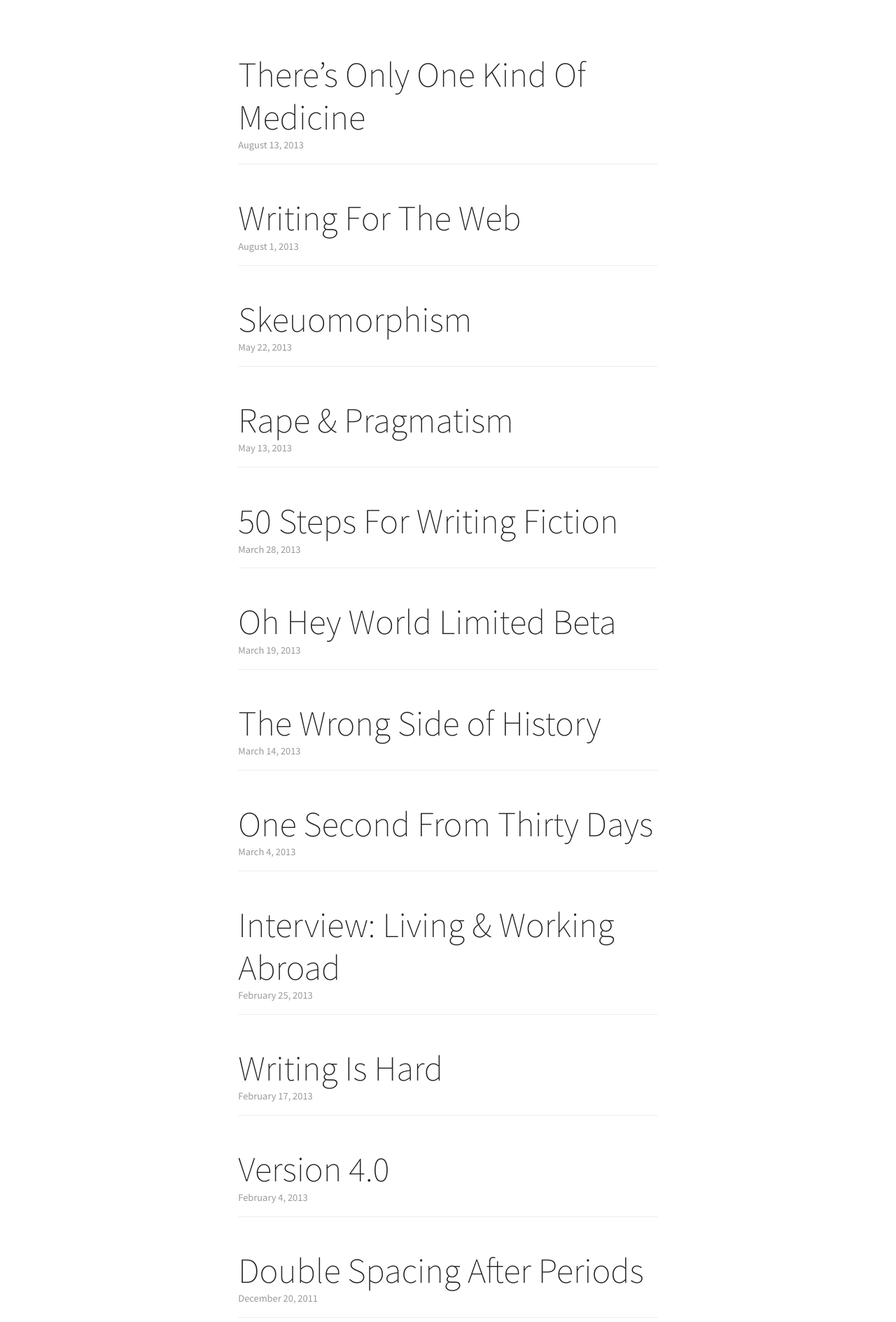
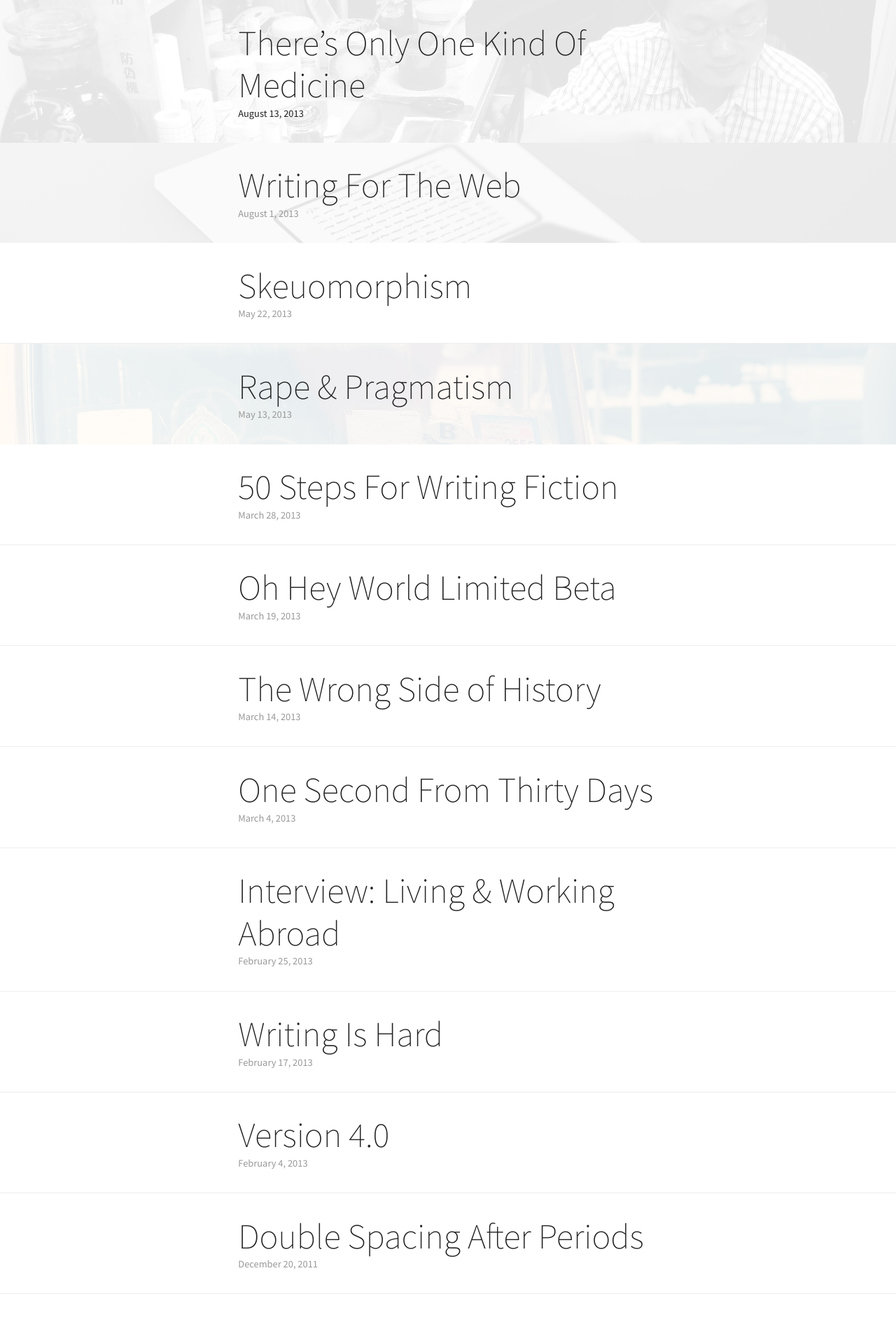
Before and after one commit to moyer/moyer.github.com, a Jekyll site: the page built from articles/index.html, in a window 1280 px wide. Shown: the top 1889 px of the page at 70% size. Built offline with Jekyll 4.4.1, drawn with Linux system fonts in a browser that asks for light colours; Markdown is read by kramdown in place of the engine named in the settings.

Commit message:
adds cover display to article listing

```diff
--- a/articles/index.html
+++ b/articles/index.html
@@ -3,16 +3,32 @@ layout: default
 title: Articles
 ---
 
-<div class="container">
+<div>
 	<ul class="article-list">
 		{% for post in site.posts %}
-		<li>
+			{% if post.image != null %}
+			<li class="article-list__cover">
 				<a href="{{ post.url }}">
+					<img class="article-list__img" src="/assets/{{ post.image }}" alt="{{ post.title }}">
+					<div class="article-list__overlay container container--tight">
 						<div class="article-list__title">
 							{{ post.title }}
 						</div>
 						<div class="zeta">{{ post.date | date: "%B %e, %Y" }}</div>
+					</div><!-- end container -->
+
 				</a>
+			{% else %}
+			<li class="article-list__text">
+				<a href="{{ post.url }}">
+					<div class="container container--tight">
+						<div class="article-list__title">
+							{{ post.title }}
+						</div>
+						<div class="zeta">{{ post.date | date: "%B %e, %Y" }}</div>
+					</div><!-- end container -->
+				</a>
+			{% endif %}
 		</li>
 		{% endfor %}
 	</ul>
--- a/css/style.css
+++ b/css/style.css
@@ -70,6 +70,7 @@ ul,ol{padding-left:1rem}
 @media only screen and (min-width:630px){ol,ul{padding-left:0}}.gray{color:#999}
 .container{margin:0 auto;width:35rem;max-width:100%;padding:3.4rem .85rem;*zoom:1;}.container:before,.container:after{content:" ";display:table;}
 .container:after{clear:both}
+.container--tight{padding:0 .85rem}
 .container-center{display:table;width:100%;height:100%}
 .container-center__content{display:table-cell;text-align:center;vertical-align:middle;position:relative}
 .title{color:#fff;background-color:#111}
@@ -86,9 +87,11 @@ ul,ol{padding-left:1rem}
 @media only screen and (min-width:630px){.portfolio__img{width:33.33333%;border:.425rem solid #111}}.about{position:relative}
 .about__img{width:100%;max-width:100%}
 .about__body{margin:0 auto;width:35rem;max-width:100%;padding:3.4rem .85rem}
-@media only screen and (min-width:1000px){.about__body{position:absolute;top:0;left:50%;right:0;bottom:0;margin:0;width:auto;padding:3.4rem;background-color:rgba(255,255,255,0.9)}}.article-list{list-style:none}
-.article-list li{padding:.85rem 0;border-bottom:1px solid #eee;margin-bottom:1.7rem;*zoom:1;}.article-list li:before,.article-list li:after{content:" ";display:table;}
-.article-list li:after{clear:both}
+@media only screen and (min-width:1000px){.about__body{position:absolute;top:0;left:50%;right:0;bottom:0;margin:0;width:auto;padding:3.4rem;background-color:rgba(255,255,255,0.9)}}.article-list{list-style:none;margin:0;padding:0}
+.article-list__text{padding:1.7rem 0;border-bottom:1px solid #eee}
+.article-list__cover{padding:1.7rem 0;position:relative;overflow:hidden}
+.article-list__img{top:0;right:0;left:0;min-height:100%;position:absolute;opacity:.1}
+@media only screen and (min-width:630px){.article-list__img{top:-30%}}@media only screen and (min-width:1100px){.article-list__img{top:-70%}}.article-list__overlay{position:relative}
 .article-list__title{color:#222;font-weight:200;font-size:2.8rem;line-height:1.2}
 .home{margin-bottom:-1rem;}
 .hero{font-size:.5rem;position:relative;width:35em;min-height:18em;margin:0 auto;top:-1.7em}
@@ -104,8 +107,8 @@ ul,ol{padding-left:1rem}
 .four-oh-four__oh{color:#fff;position:relative;z-index:10}
 .four-oh-four__oh:before{content:'';position:absolute;background-color:#222;height:6.722222222rem;width:2rem;top:3.69rem;left:2.35rem;border-radius:35%}
 .not-page{font-size:1.5rem;font-weight:200}
-.desk-show{display:none}
-@media only screen and (min-width:630px){.desk-hide{display:none} .desk-show{display:block}}.center{display:block;margin-right:auto;margin-left:auto}
+.desk-show{display:none !important;visibility:hidden}
+@media only screen and (min-width:630px){.desk-hide{display:none !important;visibility:hidden} .desk-show{display:block}}.center{display:block;margin-right:auto;margin-left:auto}
 .full-width{width:100%}
 .text-center{text-align:center}
 .text-left{text-align:left}
```
Also changed, not shown: css/_style.less (+41 -3 lines). Lines whose indentation alone changed are shown as unchanged.
